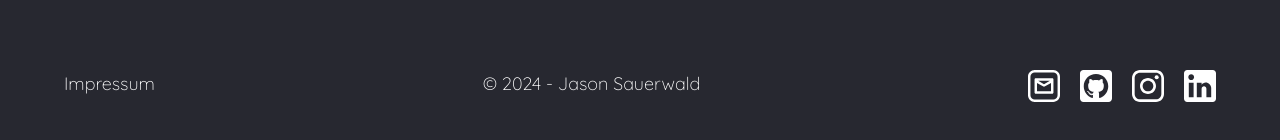
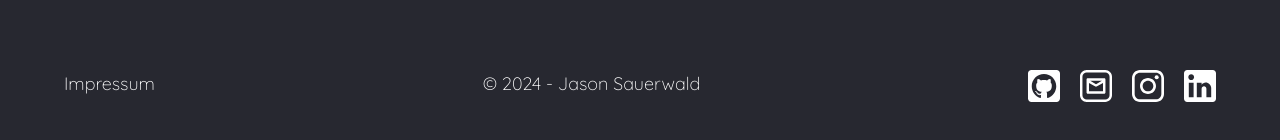
Before and after one commit to JasonSa19/vue-portfolio, a Vue app: page / in a window 1280 px wide. Shown: the part 4649-4789 px from the top of the page. Built offline with nearby package versions, Linux system fonts and the light colour scheme.

Commit message:
Change order of footer icons

```diff
--- a/src/components/Footer.vue
+++ b/src/components/Footer.vue
@@ -24,7 +24,13 @@ const linkInstagram = ref("https://www.instagram.com/jason_sa_/");
     >
     <p>© {{ new Date().getFullYear() }} - Jason Sauerwald</p>
     <div class="flex gap-5">
-      <!-- Mailto link -->
+      <a
+        aria-label="Link zum Github-Profil"
+        class="relative block transition-transform hover:-translate-y-1"
+        target="_blank"
+        :href="linkGithub"
+        ><github class="w-8 h-8"></github
+      ></a>
       <a
         aria-label="E-Mail Adresse"
         class="relative block transition-transform hover:-translate-y-1"
@@ -35,13 +41,6 @@ const linkInstagram = ref("https://www.instagram.com/jason_sa_/");
           class="w-8 h-8 transition-all dark:fill-white fill-grey"
         ></mailbox>
       </a>
-      <a
-        aria-label="Link zum Github-Profil"
-        class="relative block transition-transform hover:-translate-y-1"
-        target="_blank"
-        :href="linkGithub"
-        ><github class="w-8 h-8"></github
-      ></a>
       <a
         aria-label="Link zum Instagram-Profil"
         class="relative block transition-transform hover:-translate-y-1"
```
